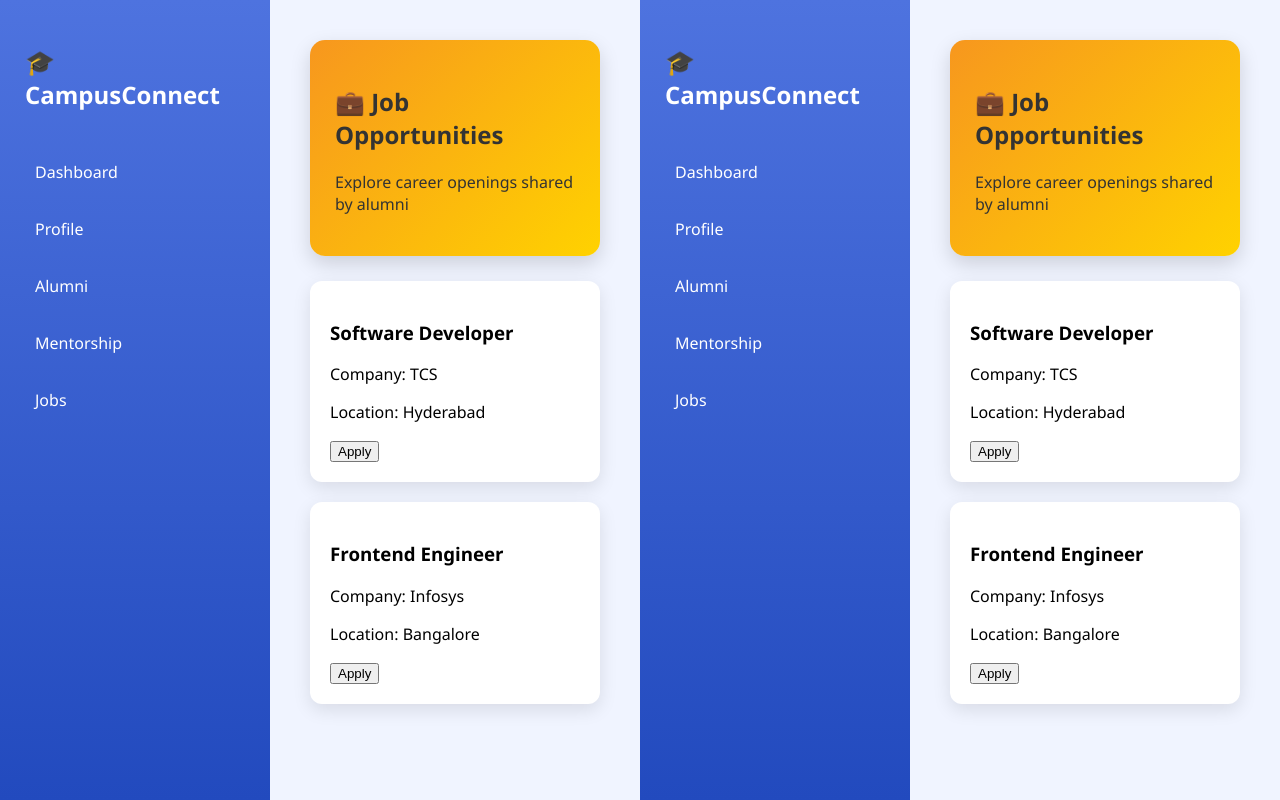
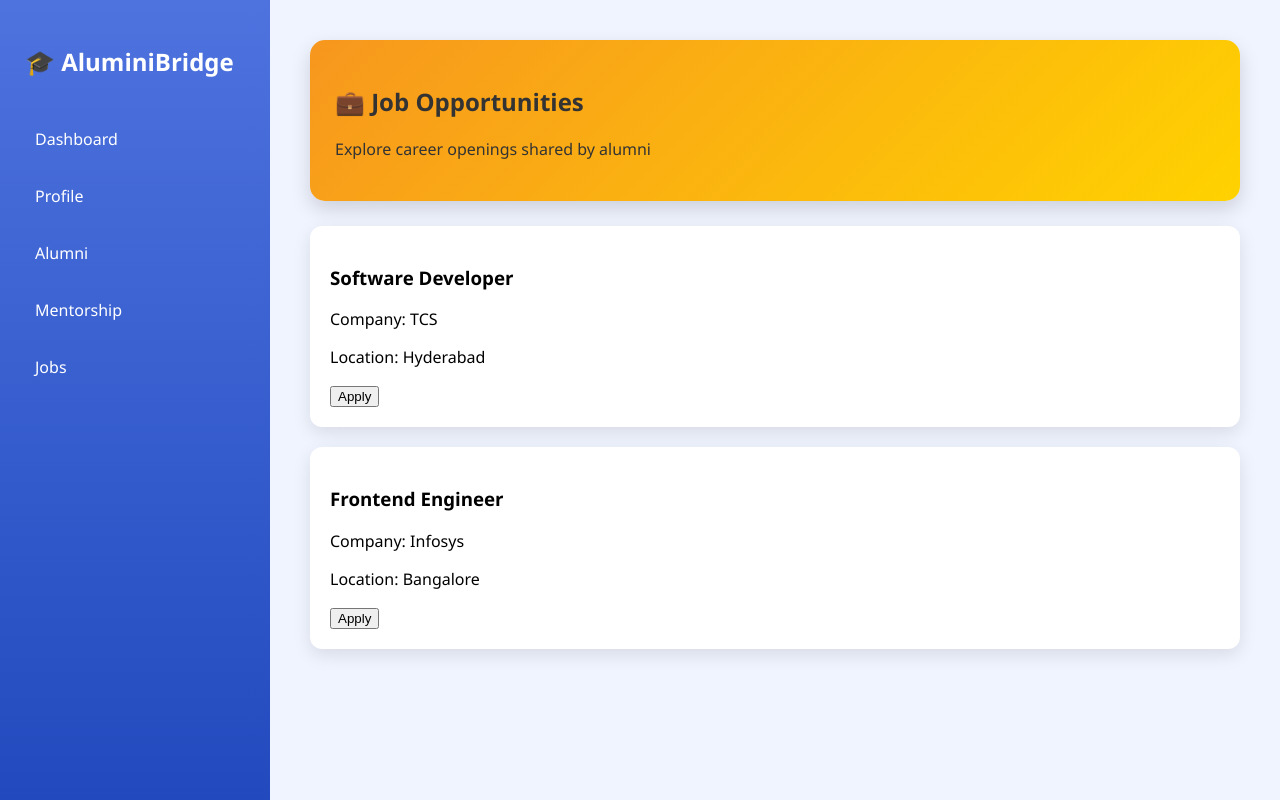
Before and after one commit to MeghanaGanesuni10/Student_alumini_project, a website: page public/jobs.html in a window 1280 px wide. Drawn offline with Linux system fonts and the light colour scheme.

Commit message:
Update jobs.html

```diff
--- a/public/jobs.html
+++ b/public/jobs.html
@@ -7,7 +7,7 @@
 <body class="dashboard-page">
 
 <div class="sidebar">
-    <h2>🎓 CampusConnect</h2>
+    <h2>🎓 AluminiBridge</h2>
     <a href="/dashboard">Dashboard</a>
     <a href="/profile">Profile</a>
     <a href="/alumni">Alumni</a>
@@ -39,45 +39,3 @@
 </div>
 
 </body>
-<!DOCTYPE html>
-<html>
-<head>
-    <title>Job Opportunities</title>
-    <link rel="stylesheet" href="css/style.css">
-</head>
-<body class="dashboard-page">
-
-<div class="sidebar">
-    <h2>🎓 CampusConnect</h2>
-    <a href="/dashboard">Dashboard</a>
-    <a href="/profile">Profile</a>
-    <a href="/alumni">Alumni</a>
-    <a href="/mentorship">Mentorship</a>
-    <a href="/jobs">Jobs</a>
-</div>
-
-<div class="main-content">
-
-    <div class="page-header jobs-header">
-        <h2>💼 Job Opportunities</h2>
-        <p>Explore career openings shared by alumni</p>
-    </div>
-
-    <div class="job-card">
-        <h3>Software Developer</h3>
-        <p>Company: TCS</p>
-        <p>Location: Hyderabad</p>
-        <button>Apply</button>
-    </div>
-
-    <div class="job-card">
-        <h3>Frontend Engineer</h3>
-        <p>Company: Infosys</p>
-        <p>Location: Bangalore</p>
-        <button>Apply</button>
-    </div>
-
-</div>
-
-</body>
-</html>
```
